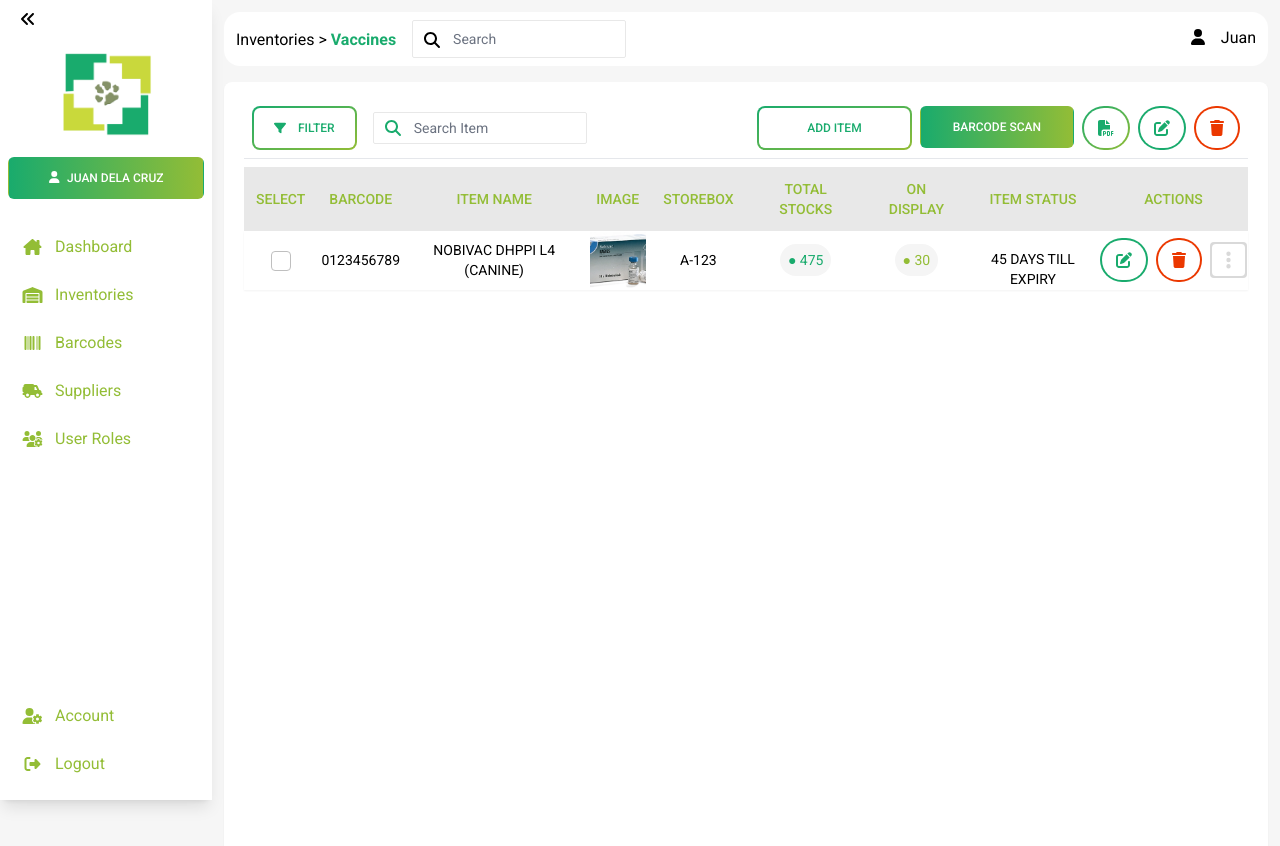
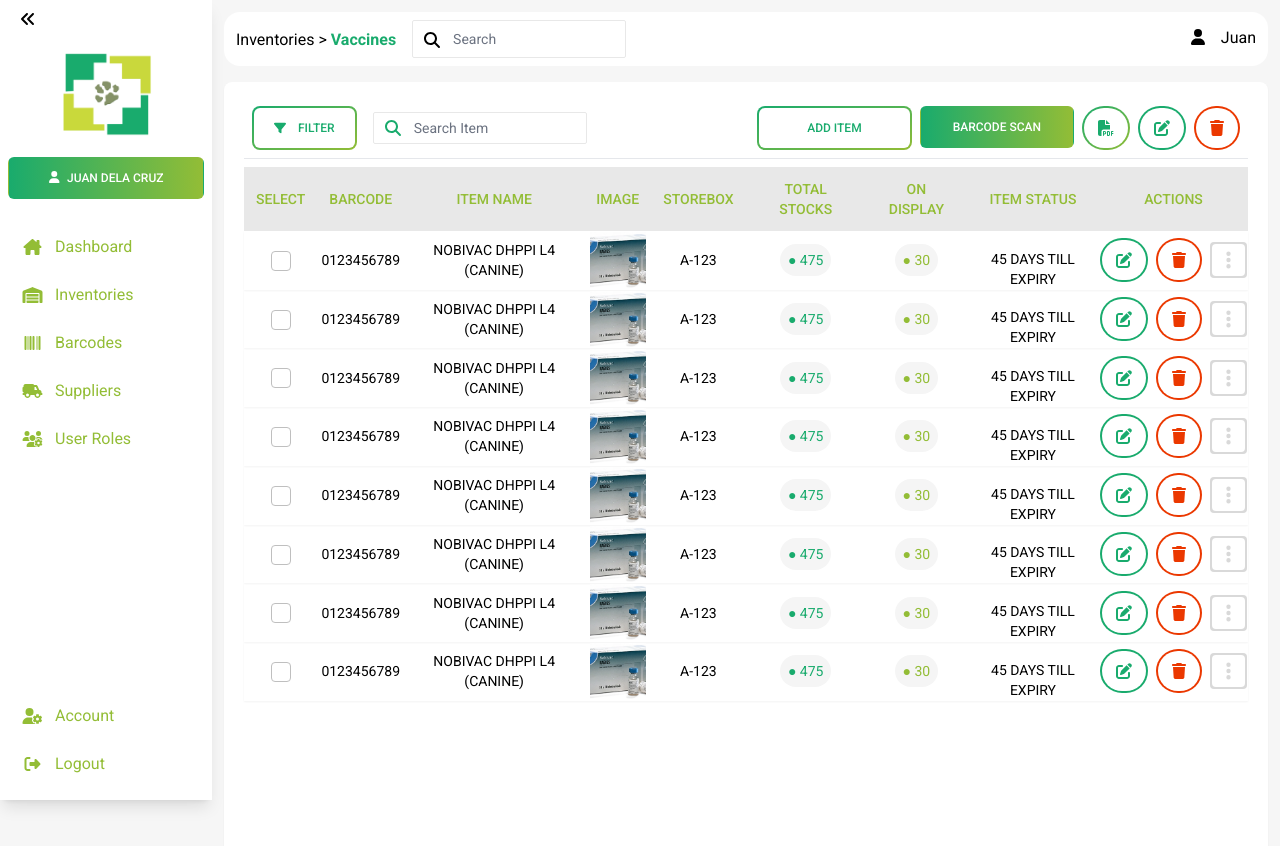
Before and after one commit to mcfltimpug/istak-web-app, a Vue app: page /vaccines in a window 1280 px wide. Shown: the top 846 px of the page. Built offline with nearby package versions, Linux system fonts and the light colour scheme.

Commit message:
inventory item as component

```diff
--- /dev/null
+++ b/src/components/inventory/InventoryItemList.vue
@@ -0,0 +1,126 @@
+<template>
+<tbody>
+     <!-- crud modals -->
+        <EditModal @close="toggleModalEdit" :modalActiveEdit="modalActiveEdit"/>
+        <DeleteModal @close="toggleModalDelete" :modalActiveDelete="modalActiveDelete"/>
+      <!-- table row -->
+                         <tr class="text-center text-sm uppercase shadow-sm">
+                            <td><input type="checkbox" name="" id="" class="w-5 h-5 border border-neutrals-6"></td>
+                            <td>0123456789</td>
+                            <td>NOBIVAC DHPPI L4 (CANINE)</td>
+                            <td class="inline-flex justify-center"><img src="../../assets/vax-image.png" alt="" srcset=""
+                                    class="w-14"></td>
+                            <td>A-123</td>
+                            <td><span class="bg-neutrals-3 rounded-full p-2 text-brand-6">&#9679; 475</span></td>
+                            <td><span class="bg-neutrals-3 rounded-full p-2 text-secondary-6">&#9679; 30</span></td>
+                            <td class="flex flex-col justify-center align-middle">
+                                <div class="days-left text-sm">45 days till expiry</div>
+                            </td>
+                            <td class="">
+                                <div class="actions flex gap-2 justify-center">
+                                    <div @click="toggleModalEdit" class="ivt-edit-item">
+                                        <a href="javascript:void(0)" class="assumpta-round-btn-edit cursor-pointer">
+                                            <span class="assumpta-round-btn-span"><i
+                                                    class="fa-solid fa-pen-to-square text-brand-6 h-4"></i></span>
+
+                                        </a>
+                                    </div>
+                                    <div @click="toggleModalDelete" class="ivt-delete-item">
+                                        <a href="javascript:void(0)" class="assumpta-round-btn-delete cursor-pointer">
+                                            <span class="assumpta-round-btn-span"><i class="fa-solid fa-trash text-error-6 h-4"></i></span>
+                                        </a>
+                                    </div>
+                                    <div v-on:click="isOpen = !isOpen" class="ivt-more-info">
+                                        <a href="javascript:void(0)" class="assumpta-more-info-btn mt-1 cursor-pointer">
+                                            <i class="fa-solid fa-ellipsis-vertical h-5 assumpta-more-info-span"></i>
+                                        </a>
+                                    </div>
+                                </div>
+                            </td>
+                        </tr>
+                        <!-- subrow / more info -->
+                        <tr class="" :class="isOpen ? 'd-block' : 'hidden'">
+                            <td class="text-center bg-neutrals-4 p-5" colspan="9">
+                                <div class="flex flex-wrap justify-center gap-20">
+                                    <div class="img-info flex justify-center">
+                                        <img src="../../assets/vax-image.png" class="w-24" alt="" srcset="">
+                                    </div>
+                                    <div class="info-one flex justify-center flex-col gap-3">
+                                        <div class="inventory text-left flex flex-col">
+                                            <span class="text-xs uppercase">Inventory</span>
+                                            <input type="text" name="input" class="h-8 w-48" placeholder="Vaccines"
+                                                disabled>
+                                        </div>
+                                        <div class="expiry text-left flex flex-col">
+                                            <span class="text-xs uppercase">Expiry Date</span>
+                                            <input type="text" name="input" class="h-8 w-48" placeholder="12/26/2022"
+                                                disabled>
+                                        </div>
+                                    </div>
+                                    <div class="info-two flex justify-center flex-col gap-3">
+                                        <div class="price text-left flex flex-col">
+                                            <span class="text-xs uppercase">Price per piece</span>
+                                            <input type="text" name="input" class="h-8 w-48" placeholder="578" disabled>
+                                        </div>
+                                        <div class="item-level text-left flex flex-col">
+                                            <span class="text-xs uppercase">Item Level</span>
+                                            <input type="text" name="input" class="h-8 w-48" placeholder="Normal"
+                                                disabled>
+                                        </div>
+                                    </div>
+                                    <div class="info-three flex justify-center flex-col gap-3">
+                                        <div class="brand text-left flex flex-col">
+                                            <span class="text-xs uppercase">Brand</span>
+                                            <input type="text" name="input" class="h-8 w-48" placeholder="Nobivac"
+                                                disabled>
+                                        </div>
+                                        <div class="supplier text-left flex flex-col">
+                                            <span class="text-xs uppercase">Supplier</span>
+                                            <input type="text" name="input" class="h-8 w-48" placeholder="ABC Supplier"
+                                                disabled>
+                                        </div>
+                                    </div>
+                                </div>
+                            </td>
+                        </tr>
+</tbody>
+</template>
+
+<script>
+    import EditModal from '@/components/inventory/EditModal.vue'
+    import DeleteModal from '@/components/inventory/DeleteModal.vue'
+    import {
+        ref
+    } from 'vue'
+
+export default{
+
+    data: () => {
+            return {
+                isOpen: false
+            }
+        },
+        components: {
+            EditModal,
+            DeleteModal,
+        },
+        setup() {
+            const modalActiveEdit = ref(false);
+            const modalActiveDelete = ref(false);
+
+            const toggleModalEdit = () => {
+                modalActiveEdit.value = !modalActiveEdit.value;
+            }
+            const toggleModalDelete = () => {
+                modalActiveDelete.value = !modalActiveDelete.value;
+            }
+
+            return {
+                modalActiveEdit,
+                toggleModalEdit,
+                modalActiveDelete,
+                toggleModalDelete
+            };
+        }
+}
+</script>
--- a/src/views/VaccinesView.vue
+++ b/src/views/VaccinesView.vue
@@ -1,9 +1,7 @@
 <template>
     <div class="vax flex flex-col justify-center m-3">
         <!-- crud modals -->
-        <EditModal @close="toggleModal" :modalActiveEdit="modalActiveEdit"/>
-        <AddModal @close="toggleModal2" :modalActiveAdd="modalActiveAdd"/>
-        <DeleteModal @close="toggleModal3" :modalActiveDelete="modalActiveDelete"/>
+        <AddModal @close="toggleModalAdd" :modalActiveAdd="modalActiveAdd"/>
 
         <!-- remove top nav if available -->
         <div class="top-nav flex justify-between flex-row bg-neutrals-1 rounded-2xl py-2 px-3 overflow-x-auto">
@@ -40,7 +38,7 @@
                     </div>
                 </div>
                 <div class="bar-right flex flex-row gap-2">
-                    <div @click="toggleModal2" class="ivt-add-item ">
+                    <div @click="toggleModalAdd" class="ivt-add-item ">
                         <a href="javascript:void(0)" class="assumpta-btn-secondary cursor-pointer">
                             <span class=" assumpta-btn-span px-12">Add Item</span>
                         </a>
@@ -65,6 +63,8 @@
                 </div>
             </div>
             <hr class="">
+
+            <!-- table -->
             <div class="ivt-list py-2">
                 <table class="table-auto w-full rounded-lg">
                     <thead class="bg-neutrals-4">
@@ -80,7 +80,9 @@
                             <th class="font-medium p-3">Actions</th>
                         </tr>
                     </thead>
-                    <tbody>
+
+                    <!-- <tbody>
+
                          <tr class="text-center text-sm uppercase shadow-sm">
                             <td><input type="checkbox" name="" id="" class="w-5 h-5 border border-neutrals-6"></td>
                             <td>0123456789</td>
@@ -115,6 +117,7 @@
                                 </div>
                             </td>
                         </tr>
+
                         <tr class="" :class="isOpen ? 'd-block' : 'hidden'">
                             <td class="text-center bg-neutrals-4 p-5" colspan="9">
                                 <div class="flex flex-wrap justify-center gap-20">
@@ -159,10 +162,18 @@
                                 </div>
                             </td>
                         </tr>
-
-                    </tbody>
+                    </tbody>  -->
+                    <InventoryItemList />
+                    <InventoryItemList />
+                    <InventoryItemList />
+                    <InventoryItemList />
+                    <InventoryItemList />
+                    <InventoryItemList />
+                    <InventoryItemList />
+                    <InventoryItemList />
                 </table>
             </div>
+
         </div>
 
     </div>
@@ -171,46 +182,29 @@
 
 <script>
     // @ is an alias to /src
-    import EditModal from '@/components/inventory/EditModal.vue'
     import AddModal from '@/components/inventory/AddModal.vue'
-    import DeleteModal from '@/components/inventory/DeleteModal.vue'
+    import InventoryItemList from '@/components/inventory/InventoryItemList.vue'
 
      import {
          ref
      } from 'vue'
 
+
     export default {
         name: 'VaccinesView',
-        data: () => {
-            return {
-                isOpen: false
-            }
-        },
         components: {
-            EditModal, AddModal, DeleteModal
+            AddModal,
+            InventoryItemList
         },
          setup() {
-            const modalActiveEdit = ref(false);
              const modalActiveAdd = ref(false);
-            const modalActiveDelete = ref(false);
-
-            const toggleModal = () => {
-                modalActiveEdit.value = !modalActiveEdit.value;
-            }
-            const toggleModal2 = () => {
+             const toggleModalAdd = () => {
                  modalActiveAdd.value = !modalActiveAdd.value;
-            }
-            const toggleModal3 = () => {
-                modalActiveDelete.value = !modalActiveDelete.value;
              }
 
          return {
-                modalActiveEdit,
-                toggleModal,
                  modalActiveAdd,
-                toggleModal2,
-                modalActiveDelete,
-                toggleModal3
+                toggleModalAdd,
              };
         }
 
```
Lines whose indentation alone changed are shown as unchanged.
